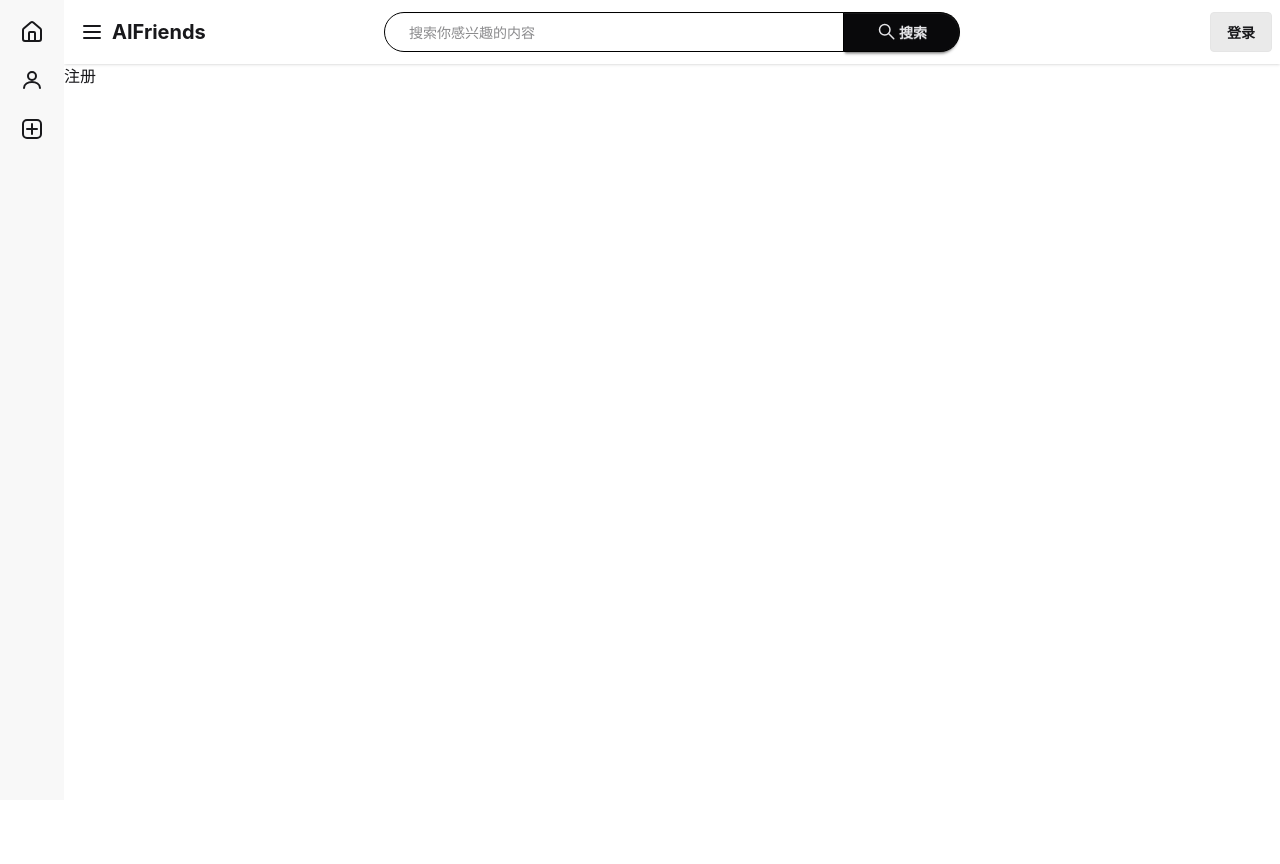
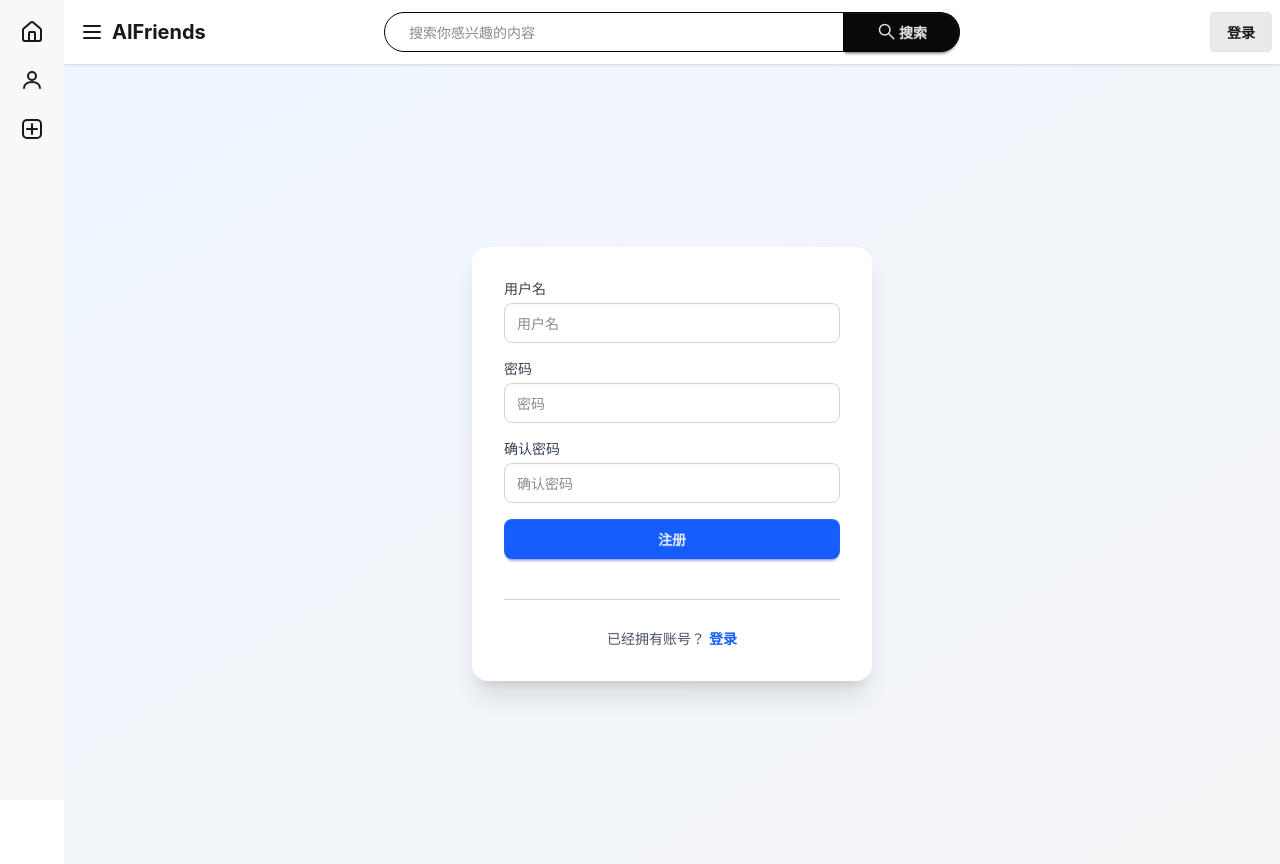
Before and after one commit to yylqww/aifriends, a Vue app in the folder frontend/: page /user/account/register in a window 1280 px wide. Before the commit the page ends 800 px from the top, so only its background shows below. Built offline with nearby package versions, Linux system fonts and the light colour scheme; the HTML template or start-up script is replaced by a standard one.

Commit message:
更新登录和注册组件

```diff
--- a/frontend/src/views/user/account/LoginIndex.vue
+++ b/frontend/src/views/user/account/LoginIndex.vue
@@ -2,9 +2,58 @@
 
 </script>
 
+
 <template>
-登录
+  <div class="min-h-screen flex items-center justify-center bg-gradient-to-br from-blue-50 to-gray-100">
+    <div class="w-full max-w-md px-6">
+      <fieldset class="fieldset bg-white rounded-2xl shadow-xl border-0 p-8">
+        <div class="space-y-4">
+          <div>
+            <label class="label text-sm font-medium text-gray-700 mb-1">用户名</label>
+            <input
+              type="email"
+              class="input w-full rounded-lg border-gray-300 focus:border-blue-500 focus:ring-2 focus:ring-blue-200 transition-all"
+              placeholder="用户名"
+            />
+          </div>
+
+          <div>
+            <label class="label text-sm font-medium text-gray-700 mb-1">密码</label>
+            <input
+              type="password"
+              class="input w-full rounded-lg border-gray-300 focus:border-blue-500 focus:ring-2 focus:ring-blue-200 transition-all"
+              placeholder="密码"
+            />
+          </div>
+
+          <div class="flex items-center justify-between text-sm">
+            <label class="flex items-center gap-2 cursor-pointer">
+              <input type="checkbox" class="checkbox checkbox-sm rounded" />
+              <span class="text-gray-600">记住我</span>
+            </label>
+            <a href="#" class="text-blue-600 hover:text-blue-700 hover:underline">忘记密码？</a>
+          </div>
+
+          <button class="btn btn-primary w-full bg-blue-600 hover:bg-blue-700 border-0 rounded-lg py-3 font-semibold transition-all transform hover:scale-[1.02]">
+            登录
+          </button>
+
+          <div class="relative my-6">
+            <div class="absolute inset-0 flex items-center">
+              <div class="w-full border-t border-gray-300"></div>
+            </div>
+          </div>
+        </div>
+
+        <p class="text-center text-sm text-gray-600 mt-6">
+          还没有账号？
+          <RouterLink :to="{name: 'user-account-register-index'}" class="text-blue-600 hover:text-blue-700 font-semibold hover:underline">立即注册</RouterLink>
+        </p>
+      </fieldset>
+    </div>
+  </div>
 </template>
+
 
 <style scoped>
 
--- a/frontend/src/views/user/account/RegisterIndex.vue
+++ b/frontend/src/views/user/account/RegisterIndex.vue
@@ -3,7 +3,52 @@
 </script>
 
 <template>
-注册
+  <div class="min-h-screen flex items-center justify-center bg-gradient-to-br from-blue-50 to-gray-100">
+    <div class="w-full max-w-md px-6">
+      <fieldset class="fieldset bg-white rounded-2xl shadow-xl border-0 p-8">
+        <div class="space-y-4">
+          <div>
+            <label class="label text-sm font-medium text-gray-700 mb-1">用户名</label>
+            <input
+              type="email"
+              class="input w-full rounded-lg border-gray-300 focus:border-blue-500 focus:ring-2 focus:ring-blue-200 transition-all"
+              placeholder="用户名"
+            />
+          </div>
+
+          <div>
+            <label class="label text-sm font-medium text-gray-700 mb-1">密码</label>
+            <input
+              type="password"
+              class="input w-full rounded-lg border-gray-300 focus:border-blue-500 focus:ring-2 focus:ring-blue-200 transition-all"
+              placeholder="密码"
+            />
+          </div>
+          <div>
+            <label class="label text-sm font-medium text-gray-700 mb-1">确认密码</label>
+            <input
+              type="password"
+              class="input w-full rounded-lg border-gray-300 focus:border-blue-500 focus:ring-2 focus:ring-blue-200 transition-all"
+              placeholder="确认密码"
+            />
+          </div>
+
+          <button class="btn btn-primary w-full bg-blue-600 hover:bg-blue-700 border-0 rounded-lg py-3 font-semibold transition-all transform hover:scale-[1.02]">
+            注册
+          </button>
+          <div class="relative my-6">
+            <div class="absolute inset-0 flex items-center">
+              <div class="w-full border-t border-gray-300"></div>
+            </div>
+          </div>
+        </div>
+        <p class="text-center text-sm text-gray-600 mt-6">
+          已经拥有账号？
+          <RouterLink :to="{name: 'user-account-login-index'}" class="text-blue-600 hover:text-blue-700 font-semibold hover:underline">登录</RouterLink>
+        </p>
+      </fieldset>
+    </div>
+  </div>
 </template>
 
 <style scoped>
```
